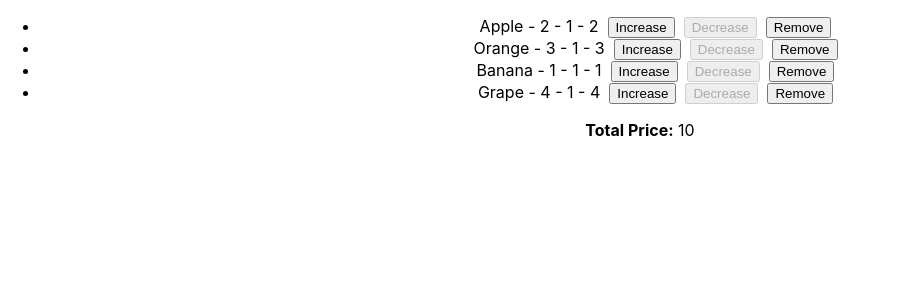
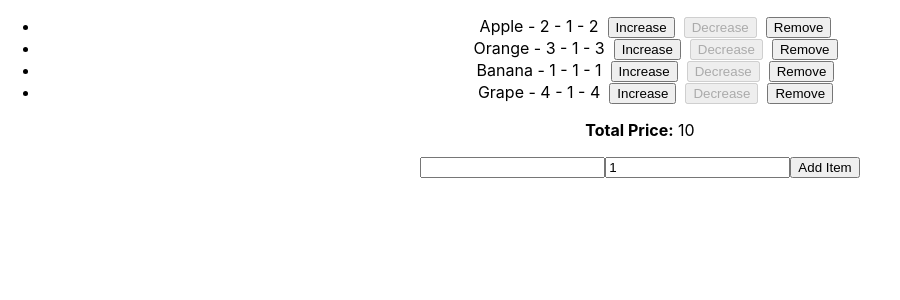
Before and after one commit to duongdo27/Github_submodules_example, a React (Create React App) app: page / in a window 1280 px wide. Shown: the top 300 px of the page, without its empty margins (0-900 px from the left). Built offline with nearby package versions, Linux system fonts and the light colour scheme.

Commit message:
Add add item

```diff
--- a/src/App.js
+++ b/src/App.js
@@ -2,6 +2,7 @@ import React, { Component } from 'react';
 import './App.css';
 import ItemList from './components/ItemList';
 import TotalPrice from './components/TotalPrice';
+import AddItem from './components/AddItem';
 
 class App extends Component {
   render() {
@@ -9,6 +10,7 @@ class App extends Component {
       <div className="App">
           <ItemList />
           <TotalPrice />
+          <AddItem />
       </div>
     );
   }
--- /dev/null
+++ b/src/components/AddItem.js
@@ -0,0 +1,38 @@
+import React, { Component } from "react"
+import { connect } from "react-redux"
+
+class AddItem extends Component{
+    constructor(props) {
+        super(props);
+        this.state = {
+            name: '',
+            unitPrice: 1,
+        }
+        this.handleNameChange = this.handleNameChange.bind(this);
+        this.handleUnitPriceChange = this.handleUnitPriceChange.bind(this);
+    }
+
+    handleNameChange(e) {
+        this.setState({name: e.target.value});
+    }
+
+    handleUnitPriceChange(e) {
+        this.setState({unitPrice: e.target.value});
+    }
+
+    render() {
+        return (
+            <div className="add-item">
+                <input type="text"
+                    value={this.state.name}
+                    onChange={this.handleNameChange} />
+                <input type="number"
+                    value={this.state.unitPrice}
+                    onChange={this.handleUnitPriceChange} />
+                <button>Add Item</button>
+            </div>
+        );
+    }
+}
+
+export default AddItem;
```
